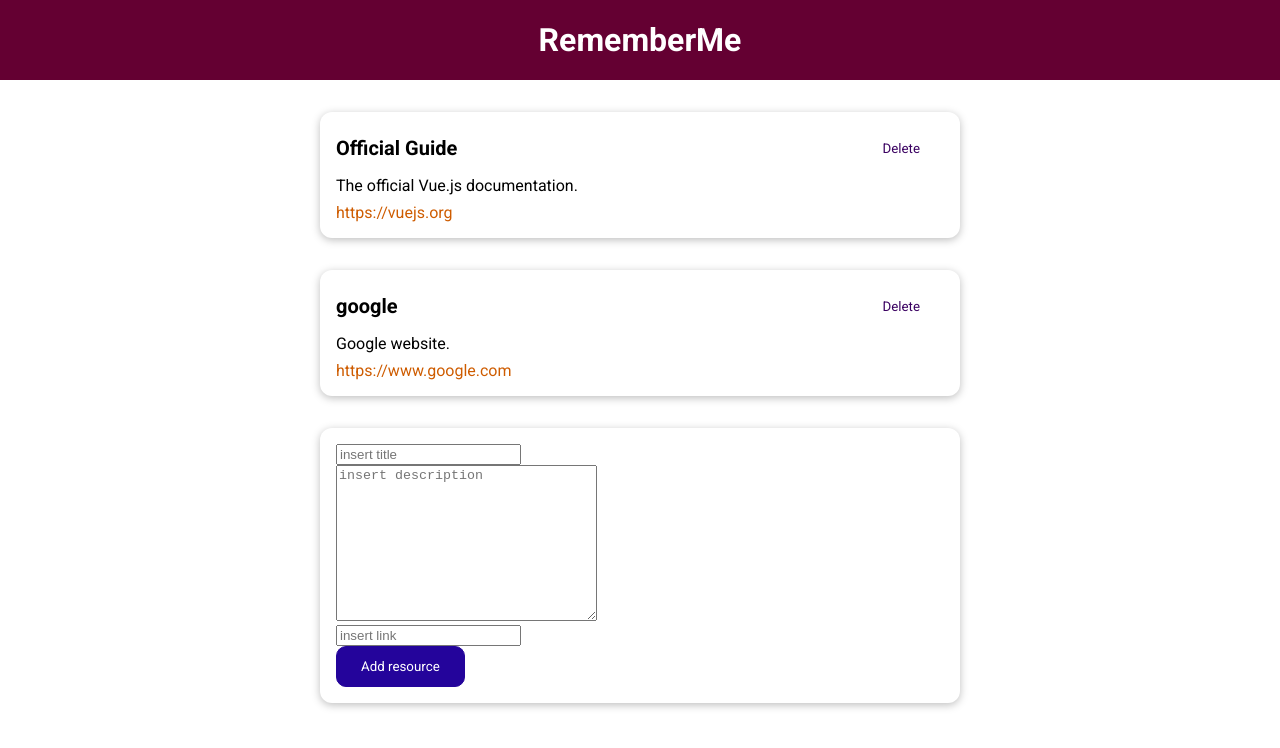
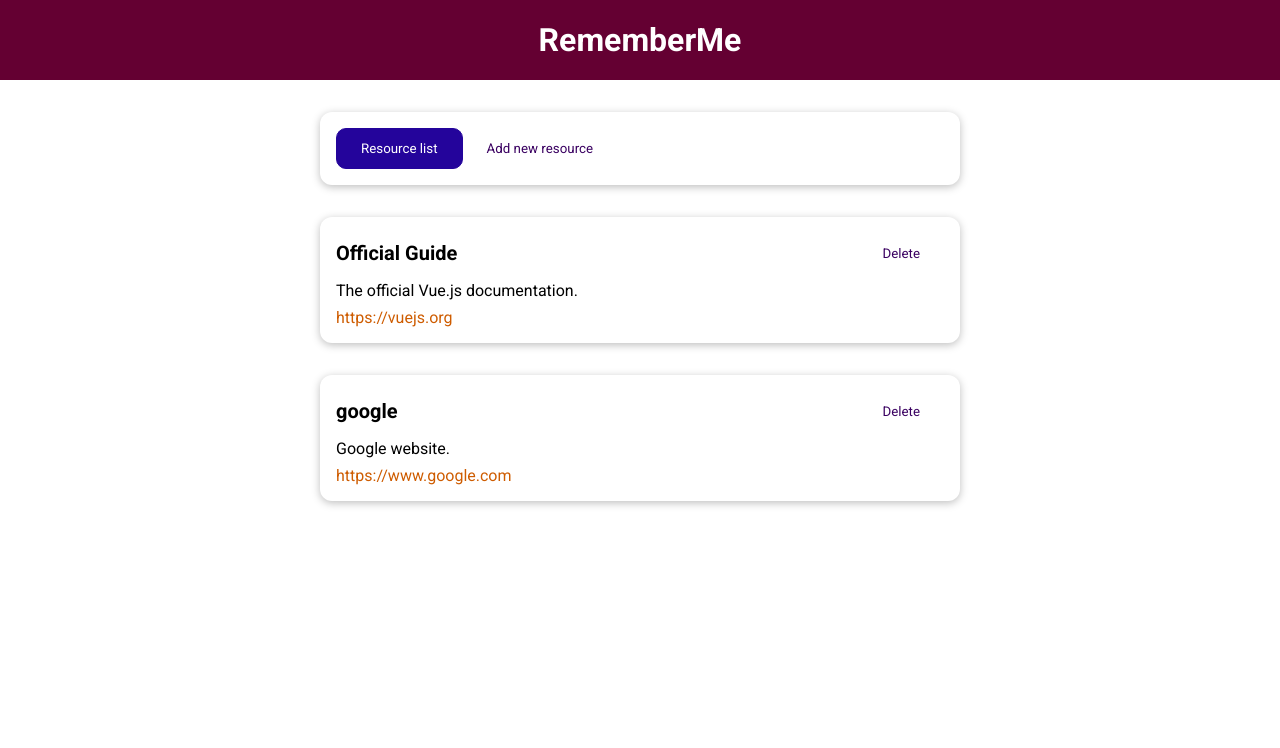
Before and after one commit to gl-guccione/vue-prj-resource-app, a Vue app: page / in a window 1280 px wide. Shown: the top 748 px of the page. Built offline with nearby package versions, Linux system fonts and the light colour scheme.

Commit message:
switch between components

```diff
--- a/src/App.vue
+++ b/src/App.vue
@@ -1,8 +1,17 @@
 <template>
   <the-header title="RememberMe"></the-header>
 
-  <resources-list :resources="resources"></resources-list>
-  <add-resource @add-new-resource="addNewResource"></add-resource>
+  <base-card>
+    <base-button @click="setVisibleComponent('resources-list')" :mode="visibleComponent === 'resources-list' ? '' : 'flat'">Resource list</base-button>
+    <base-button @click="setVisibleComponent('add-resource')" :mode="visibleComponent === 'add-resource' ? '' : 'flat'">Add new resource</base-button>
+  </base-card>
+
+
+
+  <resources-list v-if="visibleComponent === 'resources-list'" :resources="resources"></resources-list>
+  <keep-alive>
+    <add-resource v-if="visibleComponent === 'add-resource'" @add-new-resource="addNewResource"></add-resource>
+  </keep-alive>
 </template>
 
 <script>
@@ -20,6 +29,7 @@
 
     data() {
       return {
+        visibleComponent: 'resources-list',
         resources: [
           {
             id: 1,
@@ -37,6 +47,7 @@
       };
     },
     methods: {
+
       addNewResource(title, description, link) {
         const newElement = {
           id: (this.resources[this.resources.length - 1].id) + 1,
@@ -46,7 +57,11 @@
         };
 
         this.resources.push(newElement);
+      },
+      setVisibleComponent(elm) {
+        this.visibleComponent = elm;
       }
+
     }
   };
 
```
